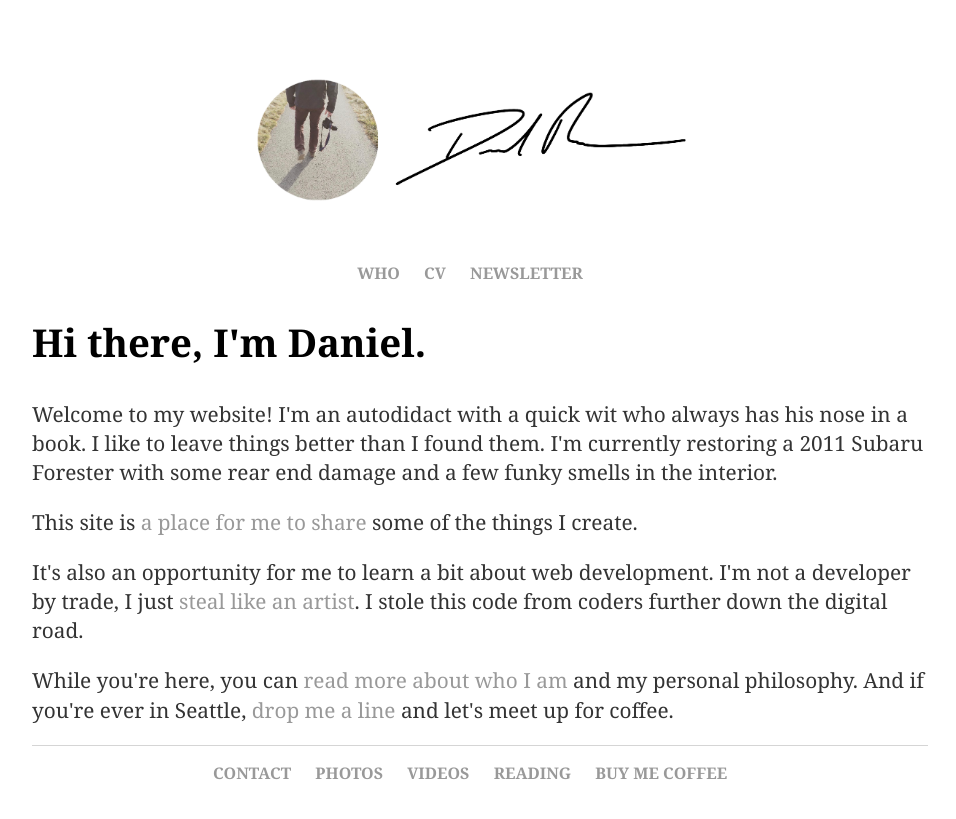
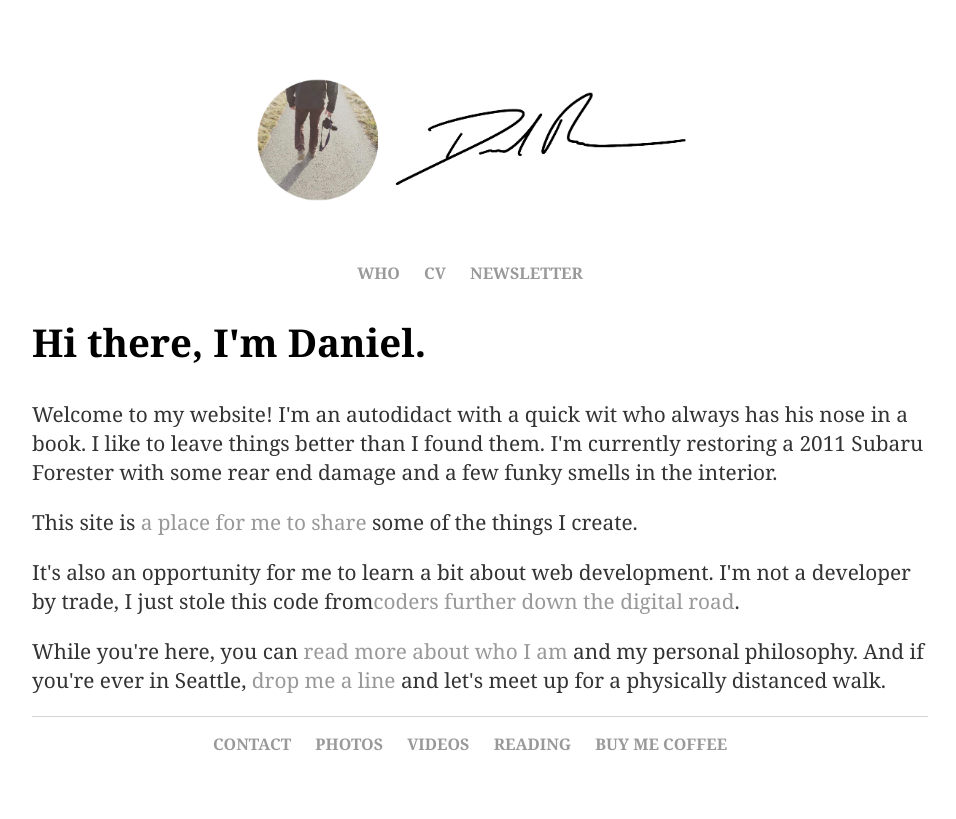
Before and after one commit to danielrusco/danielrusco.github.io, a Jekyll site: the page index.html, which Jekyll copies as it is, in a window 1280 px wide. Shown: the top 819 px of the page, without its empty margins (160-1116 px from the left). Built offline with Jekyll 4.4.1, drawn with Linux system fonts in a browser that asks for light colours; a script that is not in the unit is left out.

Commit message:
update content

```diff
--- a/index.html
+++ b/index.html
@@ -34,8 +34,8 @@
         		<h2>Hi there, I'm Daniel.</h2>
 				<p>Welcome to my website! I'm an autodidact with a quick wit who always has his nose in a book. I like to leave things better than I found them. I'm currently restoring a 2011 Subaru Forester with some rear end damage and a few funky smells in the interior.</p>
 				<p>This site is <a href="https://austinkleon.com/show-your-work/">a place for me to share</a> some of the things I create. </p>
-				<p>It's also an opportunity for me to learn a bit about web development. I'm not a developer by trade, I just <a href="https://austinkleon.com/steal/">steal like an artist</a>. I stole this code from coders further down the digital road. </p>
-				<p>While you're here, you can <a href="/who">read more about who I am</a> and my personal philosophy. And if you're ever in Seattle, <a href="mailto:daniel.rusco@gmail.com">drop me a line</a> and let's meet up for coffee. </p>
+				<p>It's also an opportunity for me to learn a bit about web development. I'm not a developer by trade, I just stole this code from<a href="http://jmcglone.com/guides/github-pages/">coders further down the digital road</a>. </p>
+				<p>While you're here, you can <a href="/who">read more about who I am</a> and my personal philosophy. And if you're ever in Seattle, <a href="mailto:daniel.rusco@gmail.com">drop me a line</a> and let's meet up for a physically distanced walk. </p>
     		</div><!-- /.blurb -->
 		</div><!-- /.container -->
 		<footer>
```
